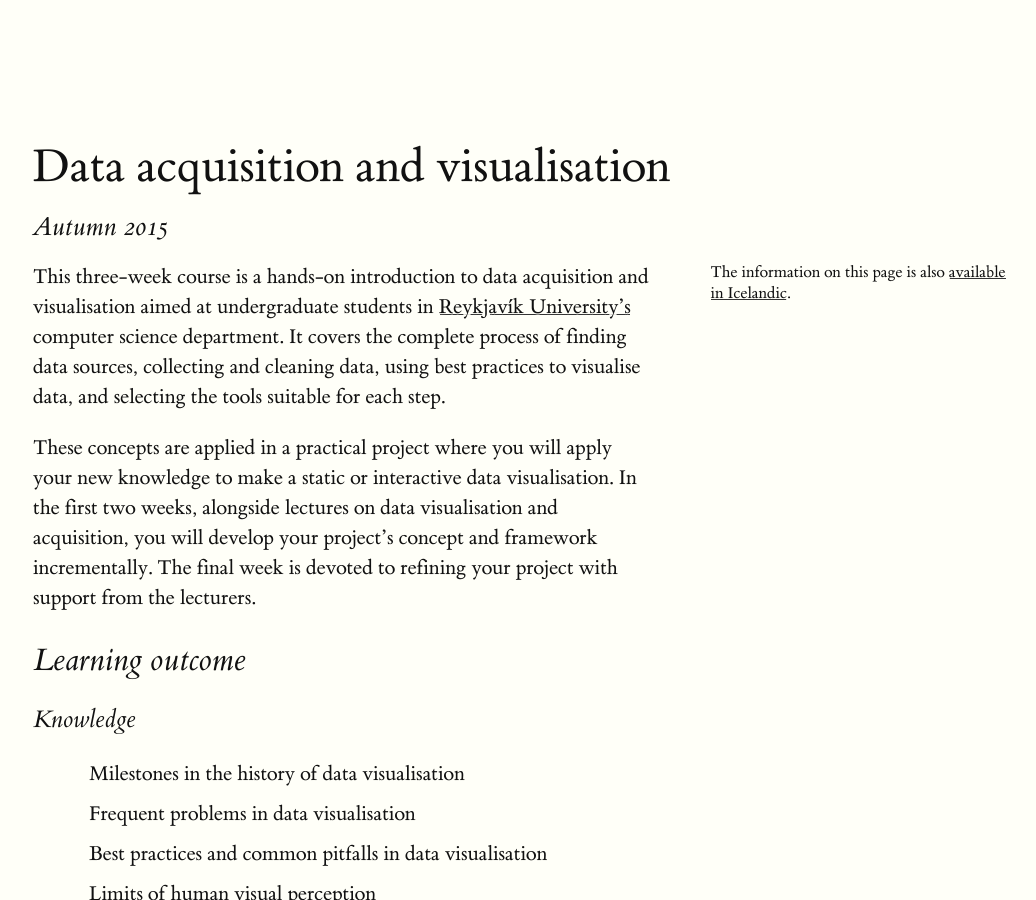
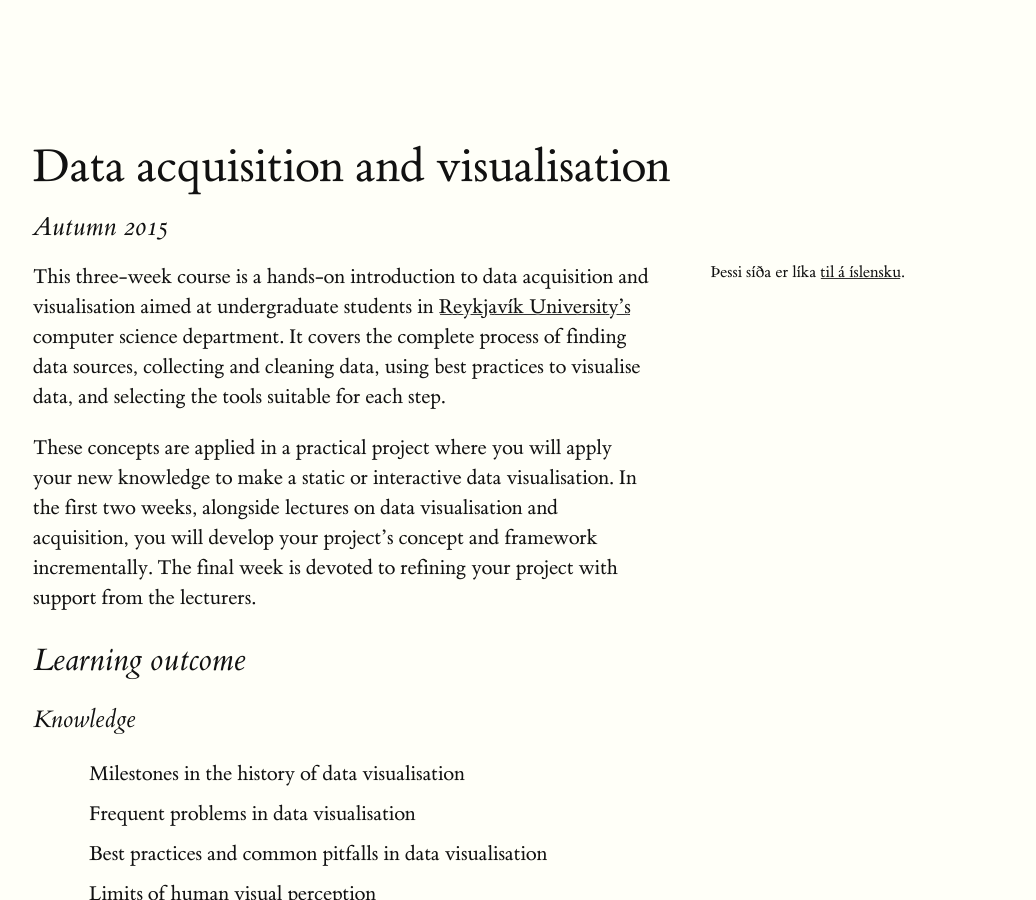
Before and after one commit to flother/data-acq-viz, a Jekyll site: the page built from index.md, in a window 1280 px wide and 900 px high. Shown: the whole window, without its empty margins (127-1163 px from the left). Built offline with Jekyll 4.4.1, drawn with Linux system fonts in a browser that asks for light colours.

Commit message:
Translated the margin link to the Icelandic page.

```diff
--- a/index.md
+++ b/index.md
@@ -7,7 +7,7 @@ lang: en
 
 <label for="mn-icelandic" class="margin-toggle">&#8853;</label>
 <input type="checkbox" id="mn-icelandic" class="margin-toggle"/>
-<span class="marginnote">The information on this page is also <a href="/2015/islenska/">available in Icelandic</a>.</span>
+<span class="marginnote">Þessi síða er líka <a href="/2015/islenska/">til á íslensku</a>.</span>
 
 This three-week course is a hands-on introduction to data acquisition and visualisation aimed at undergraduate students in
 [Reykjavík University's] [content1] computer science department. It covers the complete process of finding data sources, collecting and cleaning data, using best practices to visualise data, and selecting the tools suitable for each step.
```
